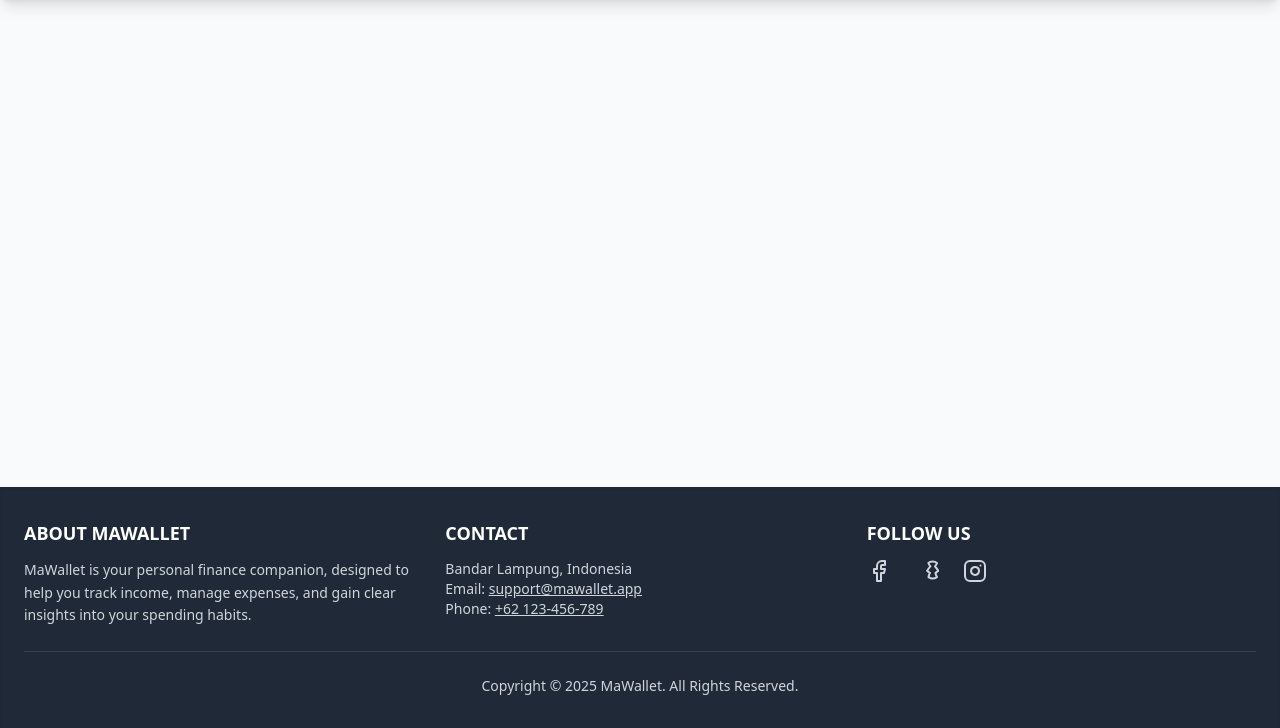
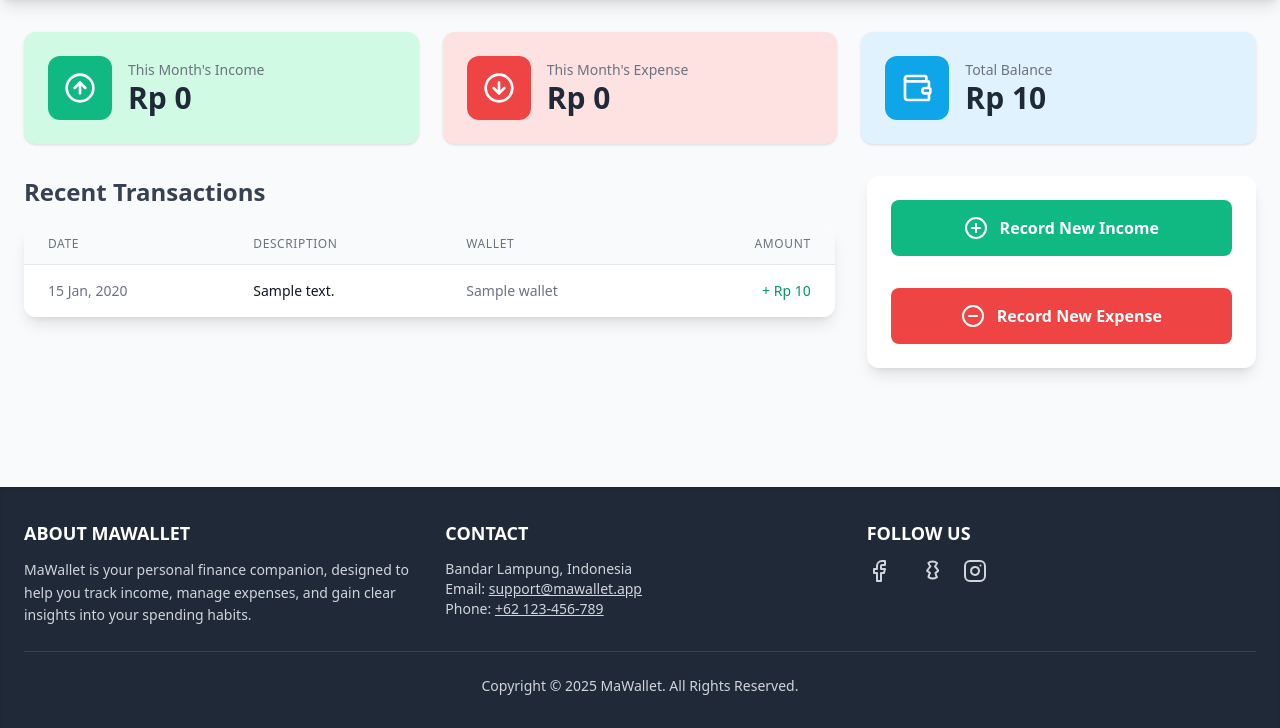
Before and after one commit to N4thhh/Projeck_WebPrak, a PHP site: page /Projeck_WebPrak/views/dashboard.php in a window 1280 px wide. Shown: the part 72-800 px from the top of the page. Run offline with PHP 8.4, Linux system fonts and the light colour scheme; the visitor is signed in with stand-in values (Sample User, id 1); tables that the repository leaves empty hold one stand-in row (values such as "Sample post"); some libraries are stand-ins or nearby versions.

Commit message:
dashboard ui created

```diff
--- a/functions/transaction_functions.php
+++ b/functions/transaction_functions.php
@@ -1,26 +1,63 @@
 <?php
+function getCurrentMonthTotal($conn, $userId, $type) {
+    $total = 0;
+    $query = "SELECT SUM(amount) as total FROM transactions
+              WHERE user_id = ? AND type = ? AND MONTH(transaction_date) = MONTH(CURDATE()) AND YEAR(transaction_date) = YEAR(CURDATE())";
 
-function addExpense(mysqli $conn, int $user_id, int $account_id, int $category_id, float $amount, string $description, string $transaction_date): bool
-{
-    $conn->begin_transaction();
+    $stmt = $conn->prepare($query);
+    $stmt->bind_param("is", $userId, $type);
+    $stmt->execute();
+    $result = $stmt->get_result();
+    if ($result && $result->num_rows > 0) {
+        $row = $result->fetch_assoc();
+        $total = $row['total'] ?? 0;
+    }
+    return $total;
+}
 
-    try {
-        $stmt_insert = $conn->prepare(
-            "INSERT INTO transactions (user_id, account_id, category_id, type, amount, description, transaction_date)
-             VALUES (?, ?, ?, 'expense', ?, ?, ?)"
-        );
-        $stmt_insert->bind_param("iiisds", $user_id, $account_id, $category_id, $amount, $description, $transaction_date);
-        $stmt_insert->execute();
 
-        $stmt_update = $conn->prepare("UPDATE accounts SET balance = balance - ? WHERE id = ? AND user_id = ?");
-        $stmt_update->bind_param("dii", $amount, $account_id, $user_id);
-        $stmt_update->execute();
+function getRecentTransactions($conn, $userId, $limit = 5) {
+    $transactions = [];
+    $query = "SELECT
+                t.transaction_date, t.description, t.amount, t.type,
+                w.name as wallet_name,
+                c.name as category_name
+              FROM transactions t
+              LEFT JOIN wallets w ON t.wallet_id = w.id
+              LEFT JOIN categories c ON t.category_id = c.id
+              WHERE t.user_id = ?
+              ORDER BY t.transaction_date DESC, t.id DESC
+              LIMIT ?";
 
-        $conn->commit();
-        return true;
+    $stmt = $conn->prepare($query);
+    $stmt->bind_param("ii", $userId, $limit);
+    $stmt->execute();
+    $result = $stmt->get_result();
 
-    } catch (mysqli_sql_exception $exception) {
-        $conn->rollback();
-        return false;
+    if ($result) {
+        while ($row = $result->fetch_assoc()) {
+            $transactions[] = $row;
+        }
     }
+    return $transactions;
 }
+
+function getExpenseChartData($conn, $userId) {
+    $chart_data = [];
+    $labels = [];
+    for ($i = 5; $i >= 0; $i--) {
+        $month = date('m', strtotime("-$i months"));
+        $year = date('Y', strtotime("-$i months"));
+
+        $query = "SELECT SUM(amount) as total FROM transactions
+                  WHERE user_id = ? AND type = 'expense' AND MONTH(transaction_date) = ? AND YEAR(transaction_date) = ?";
+        $stmt = $conn->prepare($query);
+        $stmt->bind_param("iii", $userId, $month, $year);
+        $stmt->execute();
+        $result = $stmt->get_result()->fetch_assoc();
+
+        $chart_data[] = $result['total'] ?? 0;
+        $labels[] = date('M Y', strtotime("-$i months"));
+    }
+    return ['labels' => $labels, 'data' => $chart_data];
+}
--- /dev/null
+++ b/functions/wallet_functions.php
@@ -0,0 +1,14 @@
+<?php
+function getTotalBalance($conn, $userId) {
+    $total_balance = 0;
+    $query = "SELECT SUM(balance) as total FROM wallets WHERE user_id = ?";
+    $stmt = $conn->prepare($query);
+    $stmt->bind_param("i", $userId);
+    $stmt->execute();
+    $result = $stmt->get_result();
+    if ($result && $result->num_rows > 0) {
+        $row = $result->fetch_assoc();
+        $total_balance = $row['total'] ?? 0;
+    }
+    return $total_balance;
+}
--- a/views/dashboard.php
+++ b/views/dashboard.php
@@ -1,16 +1,100 @@
 <?php
-
 $page_title = 'Dashboard';
 require_once __DIR__ . '/../includes/header.php';
 
+// Security Check
 if (!$is_logged_in) {
     header("Location: " . $base_url . "/auth/login.php");
     exit();
 }
 
 require_once __DIR__ . '/../includes/db.php';
+require_once __DIR__ . '/../functions/wallet_functions.php';
 require_once __DIR__ . '/../functions/transaction_functions.php';
-//require_once __DIR__ . '/../functions/wallet_functions.php';?>
+
+$total_balance = getTotalBalance($conn, $user_id);
+$total_income = getCurrentMonthTotal($conn, $user_id, 'income');
+$total_expense = getCurrentMonthTotal($conn, $user_id, 'expense');
+$recent_transactions = getRecentTransactions($conn, $user_id, 5);
+
+?>
+
+<div class="grid grid-cols-1 md:grid-cols-3 gap-6 mb-8">
+    <div class="bg-emerald-100 p-6 rounded-xl flex items-center space-x-4 shadow">
+        <div class="bg-emerald-500 p-4 rounded-xl"><i data-lucide="arrow-up-circle" class="h-8 w-8 text-white"></i></div>
+        <div>
+            <p class="text-gray-500 text-sm">This Month's Income</p>
+            <p class="text-3xl font-bold text-gray-800">Rp <?= number_format($total_income, 0, ',', '.'); ?></p>
+        </div>
+    </div>
+    <div class="bg-red-100 p-6 rounded-xl flex items-center space-x-4 shadow">
+        <div class="bg-red-500 p-4 rounded-xl"><i data-lucide="arrow-down-circle" class="h-8 w-8 text-white"></i></div>
+        <div>
+            <p class="text-gray-500 text-sm">This Month's Expense</p>
+            <p class="text-3xl font-bold text-gray-800">Rp <?= number_format($total_expense, 0, ',', '.'); ?></p>
+        </div>
+    </div>
+    <div class="bg-sky-100 p-6 rounded-xl flex items-center space-x-4 shadow">
+        <div class="bg-sky-500 p-4 rounded-xl"><i data-lucide="wallet" class="h-8 w-8 text-white"></i></div>
+        <div>
+            <p class="text-gray-500 text-sm">Total Balance</p>
+            <p class="text-3xl font-bold text-gray-800">Rp <?= number_format($total_balance, 0, ',', '.'); ?></p>
+        </div>
+    </div>
+</div>
+
+<div class="grid grid-cols-1 lg:grid-cols-6 gap-8">
+
+    <div class="lg:col-span-4">
+        <h2 class="text-2xl font-bold text-gray-700 mb-4">Recent Transactions</h2>
+        <div class="bg-white rounded-xl shadow-lg overflow-x-auto">
+            <table class="min-w-full divide-y divide-gray-200">
+                <thead class="bg-gray-50">
+                    <tr>
+                        <th class="px-6 py-3 text-left text-xs font-medium text-gray-500 uppercase tracking-wider">Date</th>
+                        <th class="px-6 py-3 text-left text-xs font-medium text-gray-500 uppercase tracking-wider">Description</th>
+                        <th class="px-6 py-3 text-left text-xs font-medium text-gray-500 uppercase tracking-wider">Wallet</th>
+                        <th class="px-6 py-3 text-right text-xs font-medium text-gray-500 uppercase tracking-wider">Amount</th>
+                    </tr>
+                </thead>
+                <tbody class="bg-white divide-y divide-gray-200">
+                    <?php if (!empty($recent_transactions)): ?>
+                        <?php foreach ($recent_transactions as $transaction): ?>
+                            <tr class="hover:bg-gray-50">
+                                <td class="px-6 py-4 whitespace-nowrap text-sm text-gray-500"><?= date("d M, Y", strtotime($transaction['transaction_date'])); ?></td>
+                                <td class="px-6 py-4 whitespace-nowrap text-sm font-medium text-gray-900"><?= htmlspecialchars($transaction['description']); ?></td>
+                                <td class="px-6 py-4 whitespace-nowrap text-sm text-gray-500"><?= htmlspecialchars($transaction['wallet_name']); ?></td>
+                                <td class="px-6 py-4 whitespace-nowrap text-sm font-medium text-right <?= $transaction['type'] === 'income' ? 'text-emerald-600' : 'text-red-600'; ?>">
+                                    <?= ($transaction['type'] === 'income' ? '+' : '-') . ' Rp ' . number_format($transaction['amount'], 0, ',', '.'); ?>
+                                </td>
+                            </tr>
+                        <?php endforeach; ?>
+                    <?php else: ?>
+                        <tr>
+                            <td colspan="4" class="text-center py-10 text-gray-500">No recent transactions found.</td>
+                        </tr>
+                    <?php endif; ?>
+                </tbody>
+            </table>
+        </div>
+    </div>
+
+    <div class="lg:col-span-2">
+        <div class="bg-white rounded-xl shadow-lg p-6 space-y-8">
+            <a href="<?= $base_url ?>/views/incomes.php" class="w-full flex items-center justify-center bg-emerald-500 hover:bg-emerald-600 text-white font-bold py-4 px-4 rounded-lg transition duration-300">
+                <i data-lucide="plus-circle" class="h-6 w-6 mr-3"></i>
+                Record New Income
+            </a>
+
+            <a href="<?= $base_url ?>/views/expenses.php" class="w-full flex items-center justify-center bg-red-500 hover:bg-red-600 text-white font-bold py-4 px-4 rounded-lg transition duration-300">
+                <i data-lucide="minus-circle" class="h-6 w-6 mr-3"></i>
+                Record New Expense
+            </a>
+        </div>
+    </div>
+
+</div>
+
 
 <?php
 require_once __DIR__ . '/../includes/footer.php';
```
Also changed, not shown: functions/wallet_function.php (deleted).
